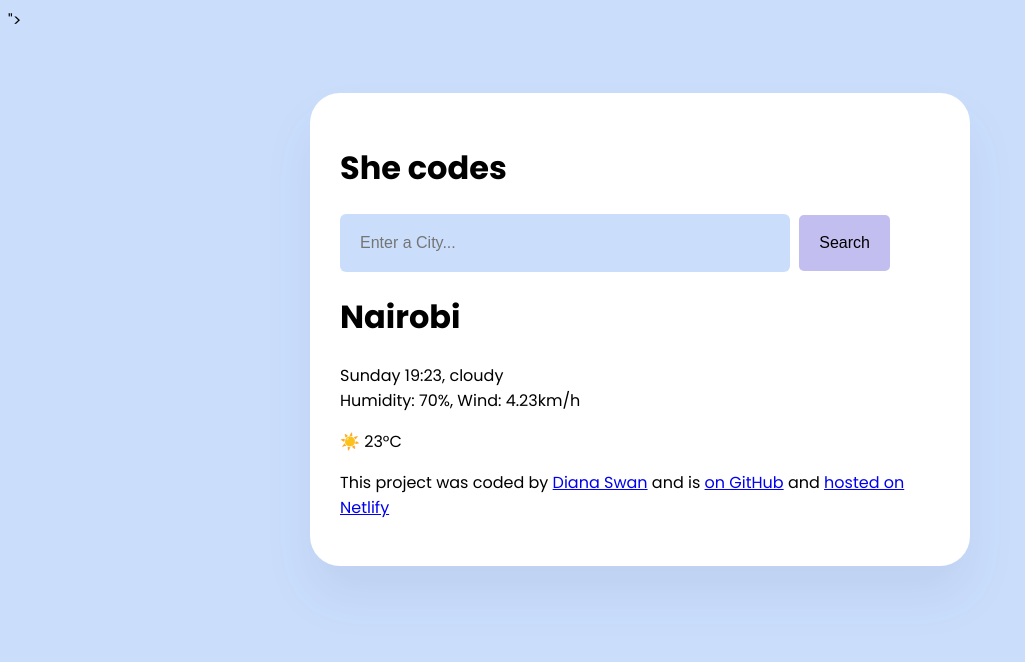
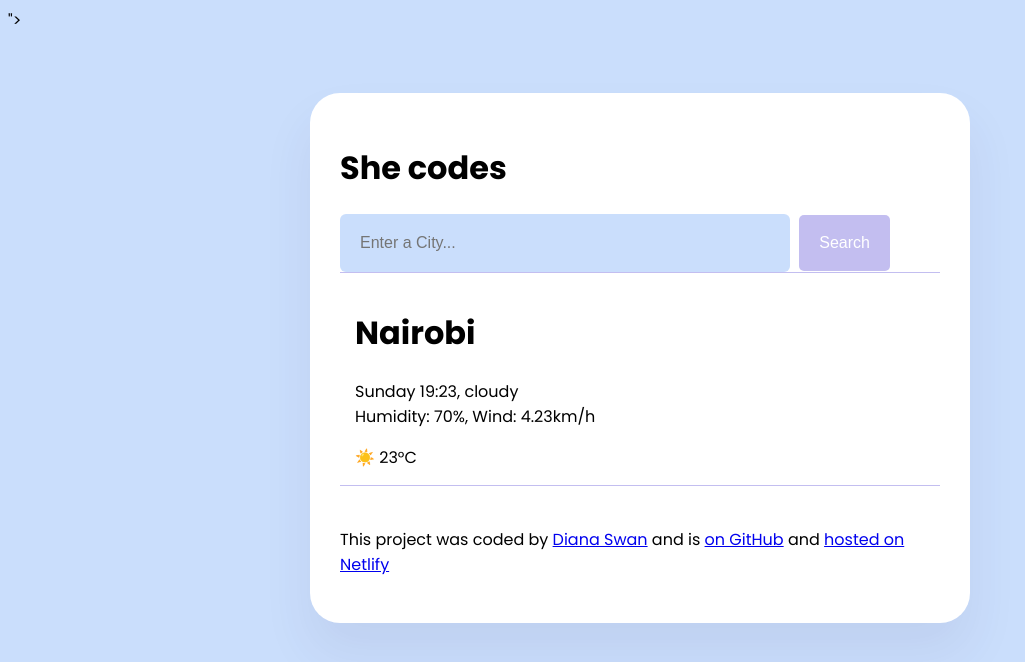
Before and after one commit to DianaSwan/WeatherAppWeek7, a website: page index.html in a window 1280 px wide. Shown: the whole page, without its empty margins (0-1025 px from the left). Drawn offline with Linux system fonts and the light colour scheme.

Commit message:
Styled main section

```diff
--- a/src/styles.css
+++ b/src/styles.css
@@ -137,4 +137,10 @@ body {
   border-radius: 5px;
   margin-left: 5px;
   font-size: 16px;
+  color: white;
 }
+main {
+  border-bottom: 1px solid #c3bef0;
+  padding: 15px;
+  border-top: 1px solid #c3bef0;
+}
```
Also changed, not shown: index.html (+1 -0 lines).
